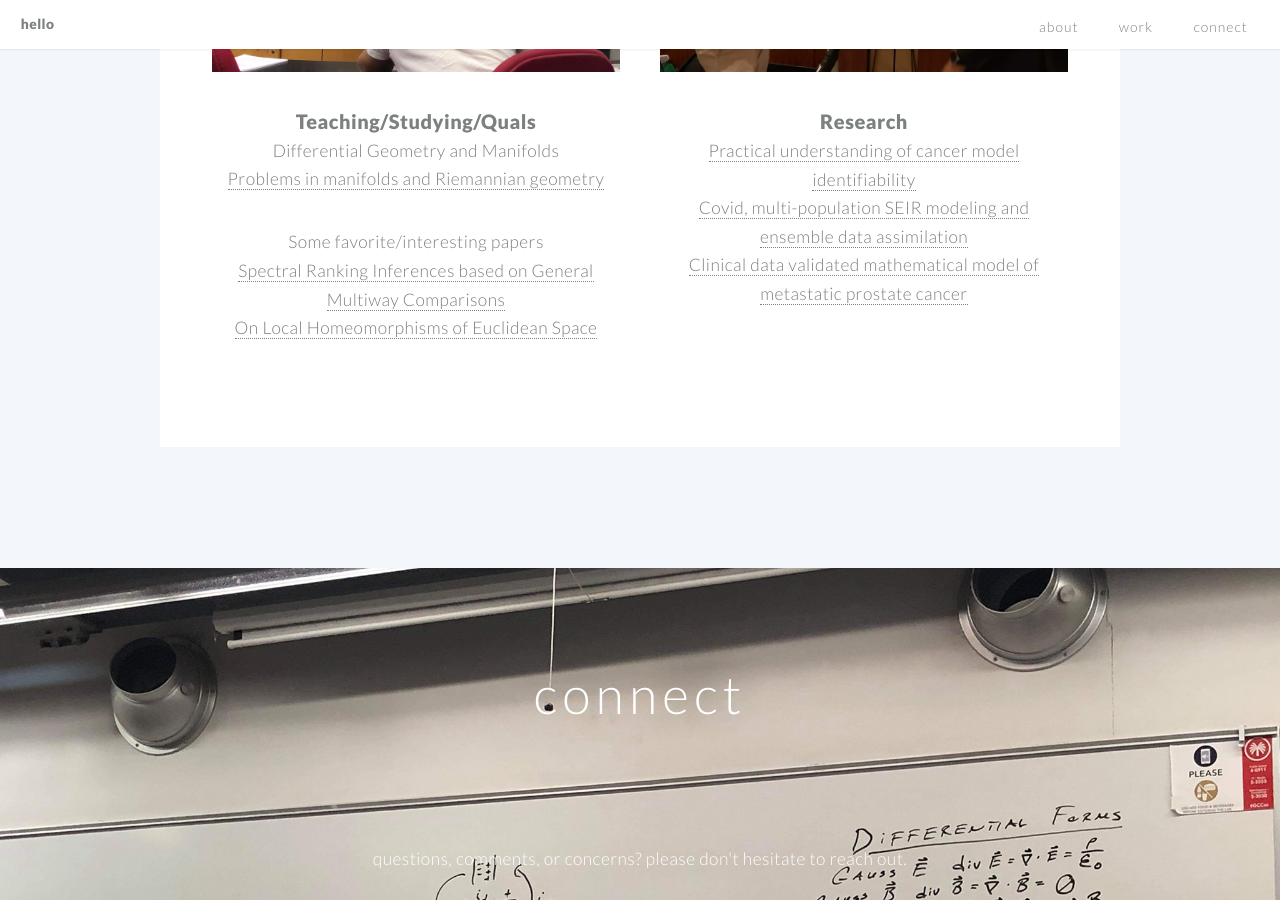
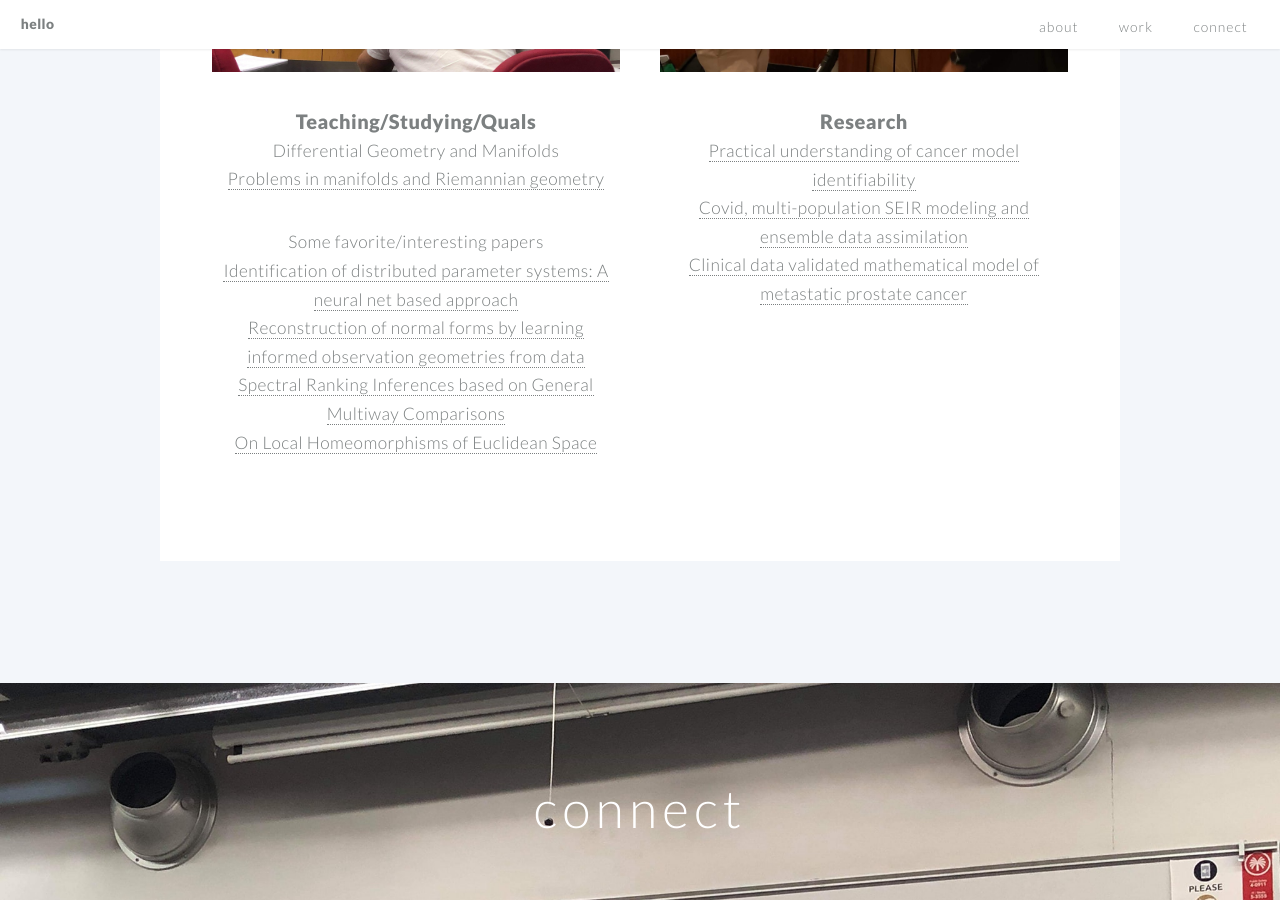
Before and after one commit to jben33/jben33.github.io, a Jekyll site: the page built from index.md, in a window 1280 px wide and 900 px high, scrolled down 3342 px. Built offline with Jekyll 4.4.1, drawn with Linux system fonts in a browser that asks for light colours.

Commit message:
Update example4.html

```diff
--- a/_includes/example4.html
+++ b/_includes/example4.html
@@ -6,6 +6,8 @@
 </ul>
 
 <ul> Some favorite/interesting papers
+    <li><a href="https://www.sciencedirect.com/science/article/abs/pii/S0098135498001914?via%3Dihub">Identification of distributed parameter systems: A neural net based approach</a></li>
+    <li><a href="https://www.pnas.org/doi/10.1073/pnas.1620045114#sec-1">Reconstruction of normal forms by learning informed observation geometries from data</a></li>
     <li><a href="https://arxiv.org/abs/2308.02918">Spectral Ranking Inferences based on General Multiway Comparisons</a></li>
     <li><a href="https://cas.mines-paristech.fr/~praly/Telechargement/Autres/Hartman-C1_1960.pdf">On Local Homeomorphisms of Euclidean Space</a></li>
 </ul>
```
